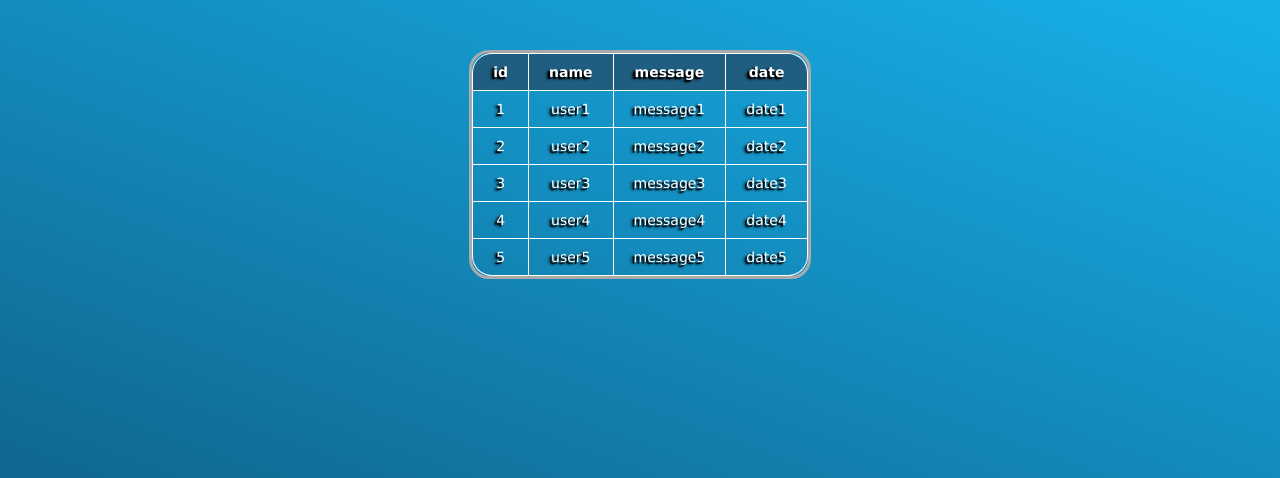
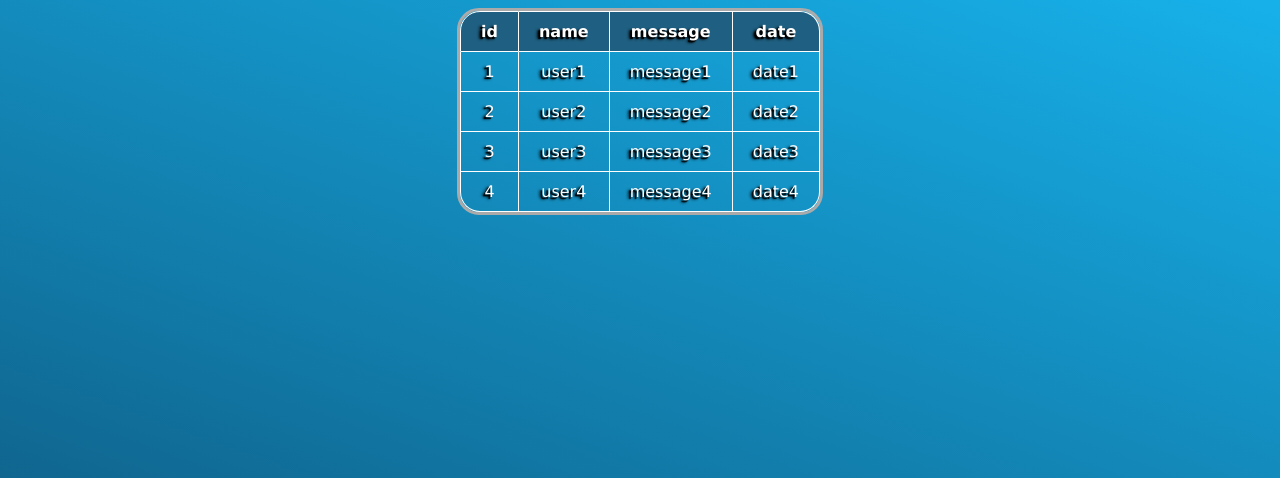
Before and after one commit to volvad/project_1, a PHP site: page /index.html in a window 1280 px wide. Shown: the top 478 px of the page. Run offline with PHP 8.4, Linux system fonts and the light colour scheme.

Commit message:
Edit css

```diff
--- a/css/style.css
+++ b/css/style.css
@@ -14,30 +14,25 @@ body {
     background-size: cover;
 
     /*** Text ***/
-    /* color: white; */
-    /* text-transform: uppercase; */
+    color: white;
     text-shadow: -3px 2px 3px #000, -2px 2px 1px #000;
+
+    /*** Font ***/
+    font-family: 'Lucida Sans Unicode', 'Lucida Grande', sans-serif;
+    font-size: 16px;
 }
 
 
 /********** table settings **********/
 table {
-    /*** Background ***/
-    /* background-color: #667788; */
-
     /*** Border ***/
-    border-radius: 20px;
+    border-radius: 22px;
     border-spacing: 0px;
     border-style: solid;
     border-color: #aaa;
 
     /*** Text ***/
     text-align: center;
-    color: white;
-
-    /*** Font ***/
-    font-family: 'Lucida Sans Unicode', 'Lucida Grande', sans-serif;
-    font-size: 14px;
 }
 
 th {
@@ -46,7 +41,7 @@ th {
     border-style: solid;
     /* Borders top, right, bottom */
     border-width: 1px 1px 1px 0px;
-    background-color: #1f5d81;
+    background-color: #1f5f81;
 }
 
 th:first-child {
@@ -88,11 +83,22 @@ tr:last-child td:last-child {
     /*** Select Table Data ***/
     background-color: #999;
     font-size: 13px;
+    cursor: pointer;
 }
 
 
 /********** div settings **********/
 div {
+    /*** Size ***/
+    width: 330px;
+    height: auto;
+    /* overflow: auto; */
+
+    /*** Border ***/
+    border-radius: 20px;
+    border-spacing: 0px;
+    border-style: none;
+
     /*** Vertical center ***/
     display: flex;
     align-items: center;
@@ -102,42 +108,5 @@ div {
     background: none;
     padding: auto;
     margin: auto;
-    margin-top: 50px;
+    margin-top: auto;
 }
-
-
-
-
-
-
-
-/*----- Size -----*/
-/* width: 110px;
-    height: 50px;
-    overflow: auto; */
-
-/*----- Text -----*/
-/* text-align: center;
-    transform: skew(1deg) scale(3,3);
-}
-p{
-    background: none; */
-/*------------ Settings p ------------*/
-/*  width: 400px;
-    height: 100px;
-    padding-left: auto;
-    padding-right: auto;
-    text-align: center;
-    background: none;
-    transform: skew(1deg) scale(4,4);
-    color: #fff;
-    /*animation: anim;
-    animation-duration: 5s;
-    animation-timing-function: ease-in;
-    animation-delay: 2s;
-    animation-iteration-count: infinite;*/
-
-/*------------ Animation ------------*/
-/*@keyframes anim {
-    from {text-shadow: -8px 2px 3px #000, -2px 2px 2px #000;}
-    to {text-shadow: 7px 2px 4px #000, -2px 2px 2px #000;}*/
--- a/index.html
+++ b/index.html
@@ -15,9 +15,8 @@
 
     </header>
     <div>
-        <!-- Block element -->
+        <!-- Block element - table -->
         <table id="selectTd">
-            <!-- Table -->
             <tr>
                 <th>id</th>
                 <th>name</th>
@@ -48,12 +47,6 @@
                 <td>message4</td>
                 <td>date4</td>
             </tr>
-            <tr>
-                <td>5</td>
-                <td>user5</td>
-                <td>message5</td>
-                <td>date5</td>
-            </tr>
         </table>
     </div>
 
```
